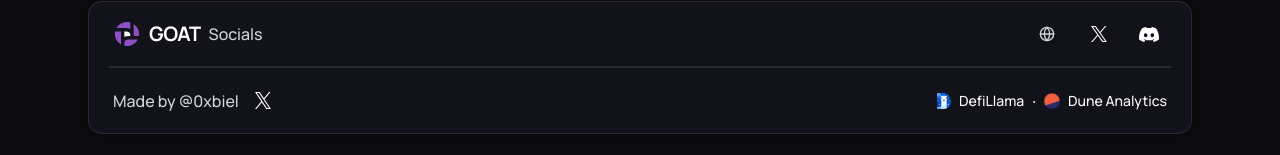
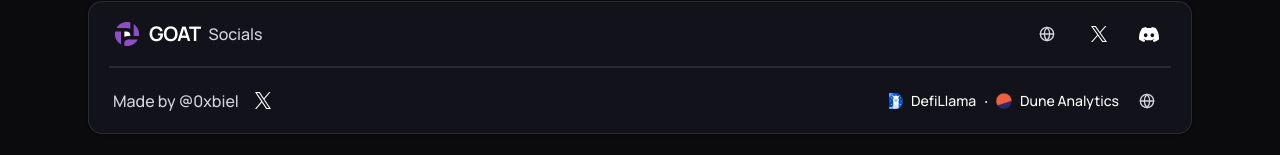
Before and after one commit to 0xbiel/goat-simulator, a Next.js app: page / in a window 1280 px wide. Shown: the part 745-900 px from the top of the page. Built offline with nearby package versions, Linux system fonts and the light colour scheme; no server answers.

Commit message:
Add button to website

```diff
--- a/src/components/footer.tsx
+++ b/src/components/footer.tsx
@@ -139,6 +139,13 @@ export default function Footer() {
               />
               <a className={`text-sm ${direction == "horizontal" ? "" : "hidden"}`}>Dune Analytics</a>
             </div>
+            <Button
+              variant="ghost"
+              className="p-2 h-auto text-gray-300"
+              onClick={() => window.open("https://biel.codes", "_blank")}
+            >
+              <Globe className="h-6 w-6" />
+            </Button>
           </div>
         </div>
       </Card>
```
